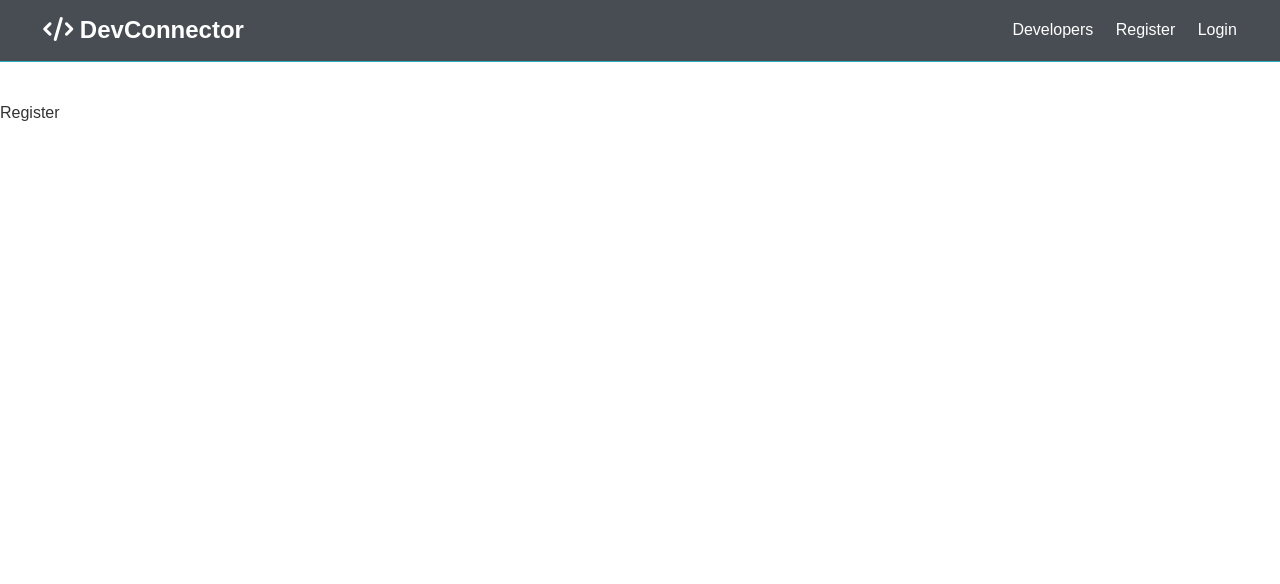
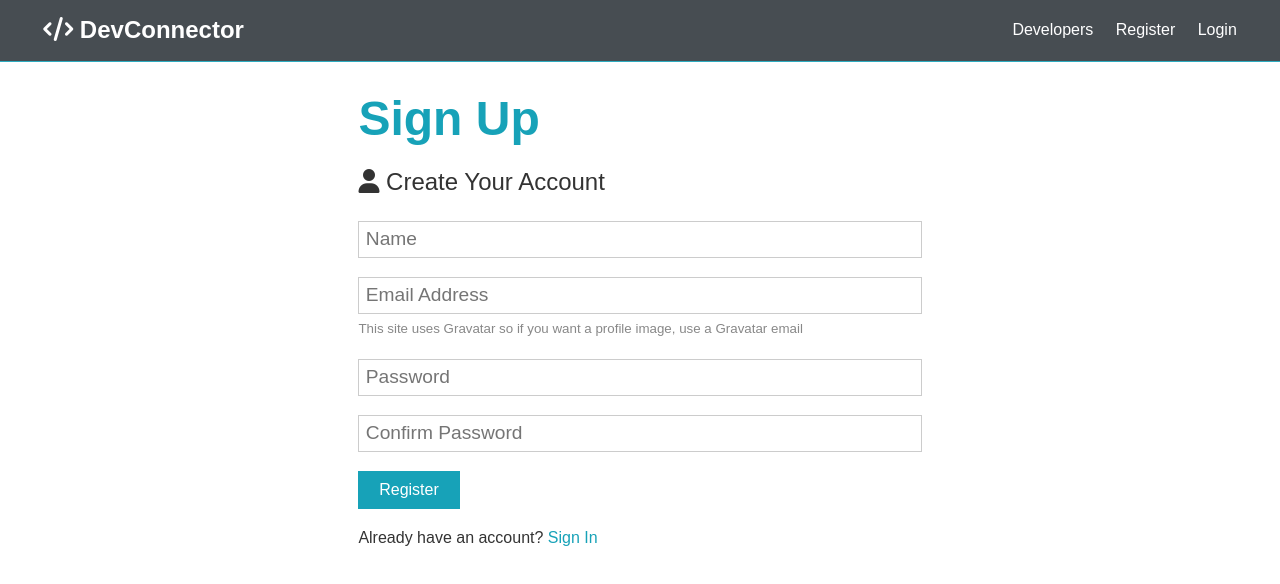
Before and after one commit to dkgus/dev_community, a React (Create React App) app in the folder client/: page /register in a window 1280 px wide. Shown: the top 584 px of the page. Built offline with nearby package versions, Linux system fonts and the light colour scheme.

Commit message:
ADD: register 페이지 생성

```diff
--- a/client/src/components/auth/Register.js
+++ b/client/src/components/auth/Register.js
@@ -1,7 +1,92 @@
-import React from "react";
+import React, { useState } from "react";
+import { Link } from "react-router-dom";
 
 const Register = () => {
-  return <div style={{ paddingTop: 100 }}>Register</div>;
+  const [formData, setFormData] = useState({
+    name: "",
+    email: "",
+    password: "",
+    password2: "",
+  });
+
+  const { name, email, password, password2 } = formData;
+  const onChange = (e) =>
+    setFormData({ ...formData, [e.target.name]: e.target.value });
+
+  const onSubmit = (e) => {
+    e.preventDefault();
+    if (password !== password2) {
+      console.log("비밀번호가 일치하지 않습니다");
+    } else {
+      console.log("formData", formData);
+    }
+  };
+
+  return (
+    <div
+      className="border-of-form"
+      style={{ padding: "7% 3% 0 3%", maxWidth: "50%", margin: "0 auto" }}
+    >
+      <h1 className="large text-primary">Sign Up</h1>
+      <p className="lead">
+        <i className="fas fa-user"></i> Create Your Account
+      </p>
+      <form
+        className="form"
+        action="create-profile.html"
+        onSubmit={(e) => onSubmit(e)}
+      >
+        <div className="form-group">
+          <input
+            type="text"
+            placeholder="Name"
+            name="name"
+            value={name}
+            required
+            onChange={(e) => onChange(e)}
+          />
+        </div>
+        <div className="form-group">
+          <input
+            type="email"
+            placeholder="Email Address"
+            name="email"
+            value={email}
+            onChange={(e) => onChange(e)}
+            required
+          />
+          <small className="form-text">
+            This site uses Gravatar so if you want a profile image, use a
+            Gravatar email
+          </small>
+        </div>
+        <div className="form-group">
+          <input
+            type="password"
+            placeholder="Password"
+            name="password"
+            minLength="6"
+            value={password}
+            onChange={(e) => onChange(e)}
+          />
+        </div>
+        <div className="form-group">
+          <input
+            type="password"
+            placeholder="Confirm Password"
+            name="password2"
+            minLength="6"
+            value={password2}
+            onChange={(e) => onChange(e)}
+          />
+        </div>
+        <input type="submit" className="btn btn-primary" value="Register" />
+      </form>
+      <p className="my-1">
+        Already have an account? <Link to="/login">Sign In</Link>
+      </p>
+    </div>
+  );
 };
 
 export default Register;
```
